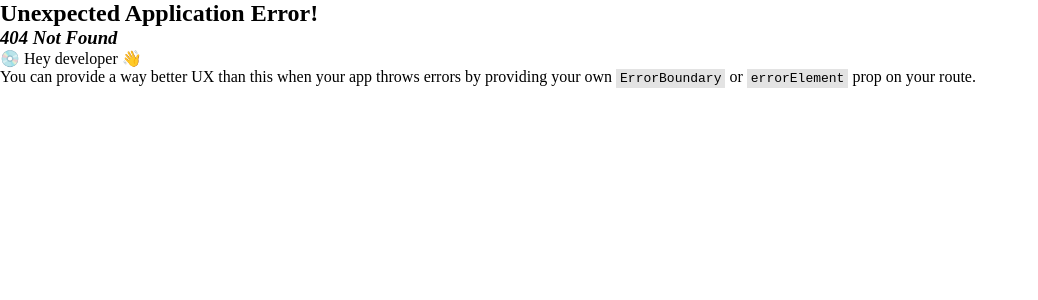
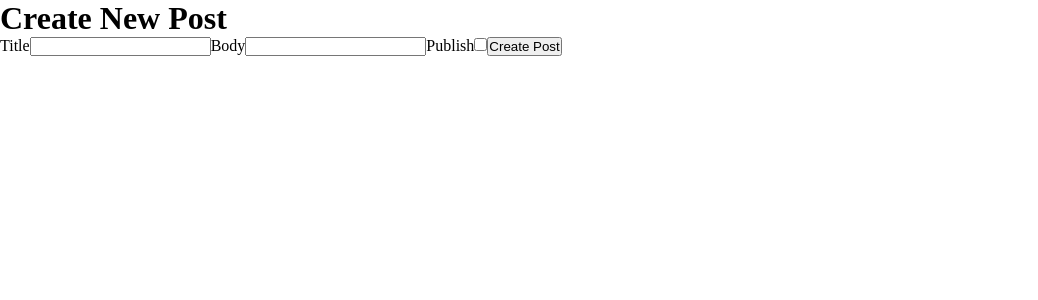
Before and after one commit to NotRelix/game-log-editor, a React (Vite) app: page /posts/create in a window 1280 px wide. Before the commit this address had no page. Shown: the top 300 px of the page, without its empty margins (0-1038 px from the left). Built offline with nearby package versions, Linux system fonts and the light colour scheme.

Commit message:
feat: add create post page

```diff
--- /dev/null
+++ b/src/routes/CreatePost/CreatePost.tsx
@@ -0,0 +1,72 @@
+import { useState, type FormEvent } from "react";
+import type { CreatePostType } from "../../types";
+
+const emptyPost: CreatePostType = {
+  title: "",
+  body: "",
+  published: false,
+};
+
+const CreatePost = () => {
+  const [data, setData] = useState<CreatePostType>(emptyPost);
+  const token = localStorage.getItem("token");
+  const handleSubmit = async (e: FormEvent<HTMLFormElement>) => {
+    e.preventDefault();
+    try {
+      const response = await fetch("http://localhost:3000/posts", {
+        method: "POST",
+        headers: {
+          "Content-Type": "application/json",
+          Authorization: `Bearer ${token}`,
+        },
+        body: JSON.stringify(data),
+      });
+      const result = await response.json();
+      if (!result.success) {
+        console.error(result.messages);
+      } else {
+        setData(emptyPost);
+        console.log(result.messages);
+      }
+    } catch (err) {
+      console.error(err);
+    }
+  };
+  return (
+    <div>
+      <h1>Create New Post</h1>
+      <form onSubmit={handleSubmit}>
+        <label htmlFor="title">Title</label>
+        <input
+          onChange={(e) => {
+            setData((prev) => ({ ...prev, title: e.target.value }));
+          }}
+          type="text"
+          id="title"
+          name="title"
+        />
+        <label htmlFor="body">Body</label>
+        <input
+          onChange={(e) => {
+            setData((prev) => ({ ...prev, body: e.target.value }));
+          }}
+          type="text"
+          id="body"
+          name="body"
+        />
+        <label htmlFor="published">Publish</label>
+        <input
+          onChange={(e) => {
+            setData((prev) => ({ ...prev, published: e.target.checked }));
+          }}
+          type="checkbox"
+          id="published"
+          name="published"
+        />
+        <button type="submit">Create Post</button>
+      </form>
+    </div>
+  );
+};
+
+export default CreatePost;
--- a/src/routes/routes.tsx
+++ b/src/routes/routes.tsx
@@ -1,3 +1,4 @@
+import CreatePost from "./CreatePost/CreatePost";
 import Login from "./Login/Login";
 import Posts from "./Posts/Posts";
 import Register from "./Register/Register";
@@ -20,6 +21,10 @@ const routes = [
         path: "users/:userId/posts",
         Component: Posts,
       },
+      {
+        path: "posts/create",
+        Component: CreatePost,
+      },
     ],
   },
 ];
--- a/src/types/index.ts
+++ b/src/types/index.ts
@@ -18,3 +18,9 @@ export interface PostType {
   updatedAt: Date;
   authorId: number;
 }
+
+export interface CreatePostType {
+  title: string;
+  body: string;
+  published: boolean;
+}
```
